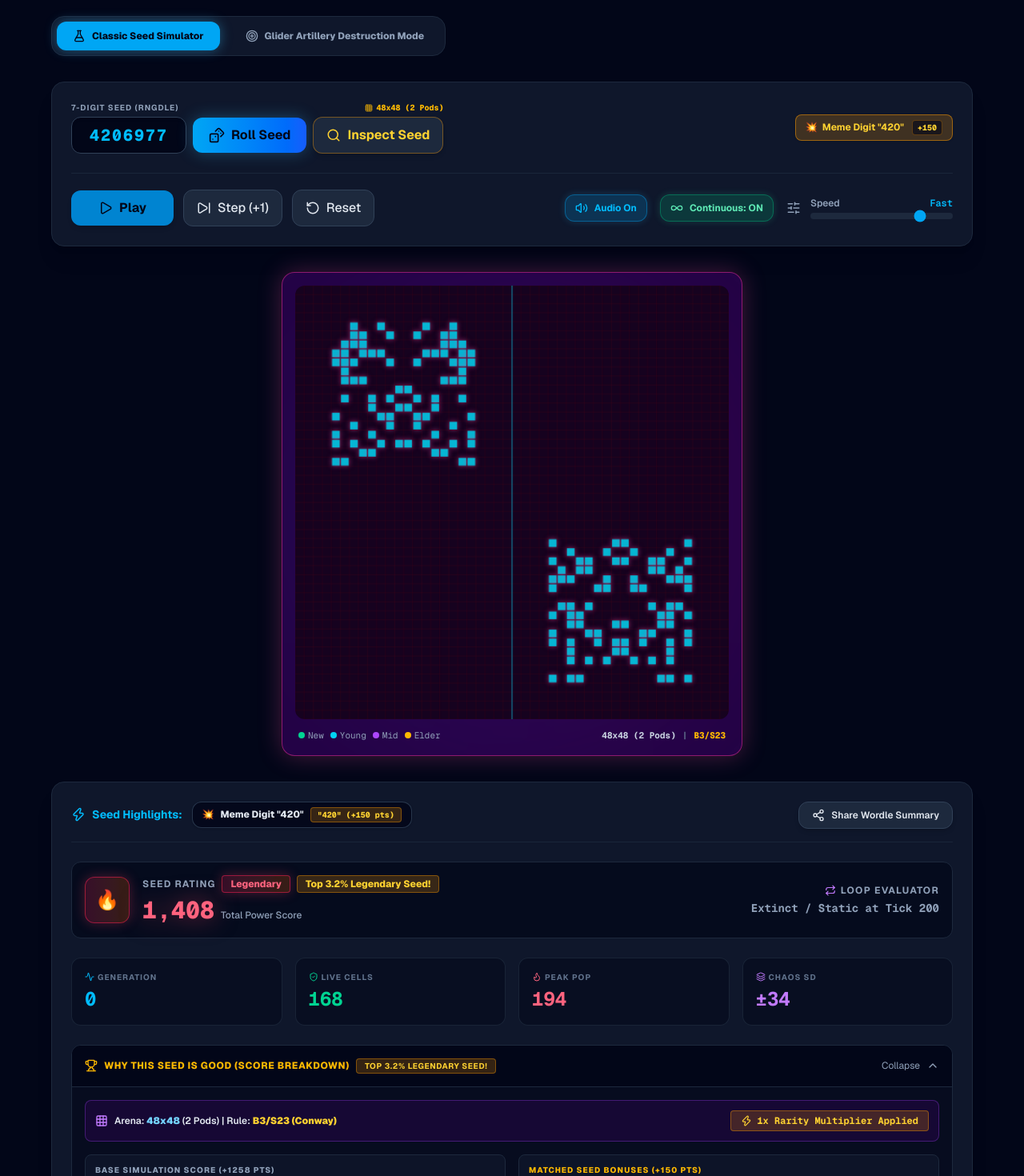
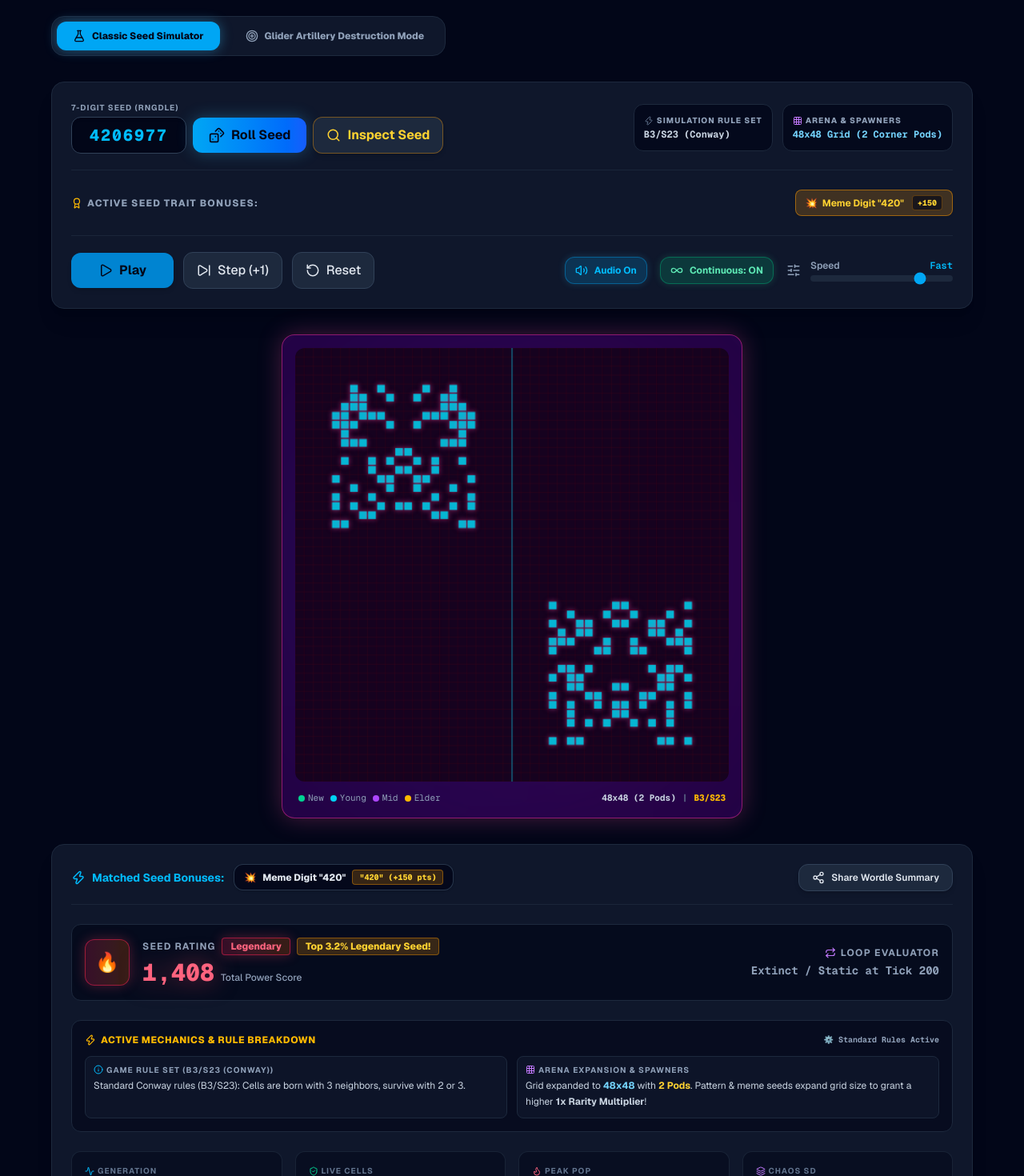
Before and after one commit to councs/engineeringhub, a Next.js app: page /projects/rngdle-life in a window 1280 px wide. Shown: the part 200-1670 px from the top of the page at 80% size. Built offline with nearby package versions, Linux system fonts and the light colour scheme.

Commit message:
feat: add explicit Rule Set and Arena Status badges plus Active Mechanics Explainer Box to clarify rule mutations vs grid expansions

```diff
--- a/components/rngdle-life/AnalyticsDashboard.tsx
+++ b/components/rngdle-life/AnalyticsDashboard.tsx
@@ -2,7 +2,7 @@
 
 import { useState, useEffect } from 'react';
 import { useRngdleStore } from '@/lib/store/useRngdleStore';
-import { Share2, Check, Sparkles, Activity, ShieldCheck, Flame, Repeat, Flag, Layers, ChevronDown, ChevronUp, Zap, Trophy, Grid, Sparkle } from 'lucide-react';
+import { Share2, Check, Sparkles, Activity, ShieldCheck, Flame, Repeat, Flag, Layers, ChevronDown, ChevronUp, Zap, Trophy, Grid, Info, HelpCircle } from 'lucide-react';
 
 function ScoreTicker({ targetScore, rating }: { targetScore: number; rating: string }) {
   const [displayScore, setDisplayScore] = useState(0);
@@ -100,6 +100,18 @@ export default function AnalyticsDashboard() {
     appliedTraits: [],
   };
 
+  const ruleMode = evalResult?.ruleMode || 'B3/S23 (Conway)';
+  const isRuleMutated = !ruleMode.includes('Conway');
+
+  let ruleExplanation = 'Standard Conway rules (B3/S23): Cells are born with 3 neighbors, survive with 2 or 3.';
+  if (ruleMode.includes('HighLife')) {
+    ruleExplanation = '💥 HighLife Mutator (B36/S23): Triggered by meme digits (420, 69, 67, 777, 000). Cells are born with 3 OR 6 neighbors, allowing diagonal Replicators to clone infinitely!';
+  } else if (ruleMode.includes('Pattern Shift')) {
+    ruleExplanation = '⚡ Pattern Shift Mutator (B357/S23): Triggered by pattern sequences or triplets. Cells are born with 3, 5, or 7 neighbors, generating hyper-dense lattice waves!';
+  } else if (ruleMode.includes('Replicator Overdrive')) {
+    ruleExplanation = '🌌 Replicator Overdrive (B368/S23): Triggered by quad zeros (0000). Cells are born with 3, 6, or 8 neighbors in a 64x64 4-pod battle arena!';
+  }
+
   return (
     <div className="flex flex-col gap-6 p-6 bg-slate-900 rounded-2xl border border-slate-800 shadow-xl w-full text-slate-200">
 
@@ -141,7 +153,7 @@ export default function AnalyticsDashboard() {
         <div className="flex flex-wrap items-center gap-2">
           <div className="flex items-center gap-2 text-sky-400 font-bold text-sm mr-1">
             <Zap size={18} />
-            <span>Seed Highlights:</span>
+            <span>Matched Seed Bonuses:</span>
           </div>
 
           {bd.appliedTraits && bd.appliedTraits.length > 0 ? (
@@ -217,6 +229,42 @@ export default function AnalyticsDashboard() {
               <span className="text-slate-400">Extinct / Static at Tick {evalResult?.lifespan}</span>
             )}
           </span>
+        </div>
+      </div>
+
+      {/* CLEAR RULE & ARENA EXPLANATION BOX */}
+      <div className={`flex flex-col p-4 rounded-xl border transition-all text-xs gap-2 ${
+        isRuleMutated
+          ? 'bg-gradient-to-r from-amber-950/40 to-purple-950/40 border-amber-500/40 shadow-inner'
+          : 'bg-slate-950/60 border-slate-800'
+      }`}>
+        <div className="flex items-center justify-between">
+          <span className="font-extrabold uppercase tracking-wider text-amber-400 flex items-center gap-1.5">
+            <Zap size={14} /> Active Mechanics & Rule Breakdown
+          </span>
+          <span className="font-mono text-[10px] text-slate-400 font-bold">
+            {isRuleMutated ? '✨ Mutated Rules Active' : '⚙️ Standard Rules Active'}
+          </span>
+        </div>
+
+        <div className="grid grid-cols-1 md:grid-cols-2 gap-3 mt-1">
+          <div className="flex flex-col gap-1 p-2.5 rounded-lg bg-slate-900/80 border border-slate-800">
+            <span className="text-[10px] font-bold text-slate-400 uppercase tracking-widest flex items-center gap-1">
+              <Info size={12} className="text-sky-400" /> Game Rule Set ({ruleMode})
+            </span>
+            <p className="text-slate-300 leading-relaxed font-sans">
+              {ruleExplanation}
+            </p>
+          </div>
+
+          <div className="flex flex-col gap-1 p-2.5 rounded-lg bg-slate-900/80 border border-slate-800">
+            <span className="text-[10px] font-bold text-slate-400 uppercase tracking-widest flex items-center gap-1">
+              <Grid size={12} className="text-purple-400" /> Arena Expansion & Spawners
+            </span>
+            <p className="text-slate-300 leading-relaxed font-sans">
+              Grid expanded to <strong className="text-sky-300">{evalResult?.gridSize}x{evalResult?.gridSize}</strong> with <strong className="text-amber-300">{evalResult?.podCount} {evalResult?.podCount === 1 ? 'Pod' : 'Pods'}</strong>. Pattern & meme seeds expand grid size to grant a higher <strong>{bd.multiplier}x Rarity Multiplier</strong>!
+            </p>
+          </div>
         </div>
       </div>
 
--- a/components/rngdle-life/SeedControls.tsx
+++ b/components/rngdle-life/SeedControls.tsx
@@ -2,7 +2,7 @@
 
 import { useState } from 'react';
 import { useRngdleStore } from '@/lib/store/useRngdleStore';
-import { Dices, Play, Pause, SkipForward, SkipBack, RotateCcw, SlidersHorizontal, Volume2, VolumeX, Zap, Search, X, ShieldAlert, Infinity as InfinityIcon, Grid, Info, Award } from 'lucide-react';
+import { Dices, Play, Pause, SkipForward, SkipBack, RotateCcw, SlidersHorizontal, Volume2, VolumeX, Zap, Search, X, ShieldAlert, Infinity as InfinityIcon, Grid, Info, Award, Compass } from 'lucide-react';
 
 export default function SeedControls() {
   const {
@@ -52,23 +52,17 @@ export default function SeedControls() {
     setInputVal(newSeed);
   };
 
+  const isRuleMutated = evalResult?.ruleMode && !evalResult.ruleMode.includes('Conway');
+
   return (
     <div className="flex flex-col gap-6 p-6 bg-slate-900 rounded-2xl border border-slate-800 shadow-xl w-full text-slate-200">
-      {/* Top Bar: Seed Input, Mutator Rule Tag, & Roll/Inspect Buttons */}
-      <div className="flex flex-col sm:flex-row items-center justify-between gap-4">
+
+      {/* Top Bar: Seed Input, Active Rule Badge, Arena Size Badge */}
+      <div className="flex flex-col xl:flex-row items-start xl:items-center justify-between gap-4 border-b border-slate-800/80 pb-5">
 
         {/* Seed Roller Input */}
-        <div className="flex items-center gap-3 w-full sm:w-auto">
-          <div className="flex flex-col gap-1">
-            <div className="flex items-center justify-between gap-2">
+        <div className="flex flex-col gap-1 w-full xl:w-auto">
           <span className="text-[10px] uppercase font-bold tracking-widest text-slate-400">7-Digit Seed (RNGdle)</span>
-              {evalResult && (
-                <span className="text-[10px] font-extrabold text-amber-400 font-mono flex items-center gap-1">
-                  <Grid size={10} /> {evalResult.gridSize}x{evalResult.gridSize} ({evalResult.podCount} {evalResult.podCount === 1 ? 'Pod' : 'Pods'})
-                </span>
-              )}
-            </div>
-
           <div className="flex items-center gap-2">
             <input
               type="text"
@@ -79,7 +73,7 @@ export default function SeedControls() {
             />
             <button
               onClick={handleRoll}
-                className="flex items-center gap-2 px-5 py-2.5 bg-gradient-to-r from-sky-500 to-blue-600 hover:from-sky-400 hover:to-blue-500 text-slate-950 font-bold rounded-xl transition-all shadow-[0_0_20px_rgba(56,189,248,0.3)] active:scale-95"
+              className="flex items-center gap-2 px-5 py-2.5 bg-gradient-to-r from-sky-500 to-blue-600 hover:from-sky-400 hover:to-blue-500 text-slate-950 font-bold rounded-xl transition-all shadow-[0_0_20px_rgba(56,189,248,0.3)] active:scale-95 shrink-0"
             >
               <Dices size={20} /> Roll Seed
             </button>
@@ -87,7 +81,7 @@ export default function SeedControls() {
             {/* Inspect Seed Mode Button */}
             <button
               onClick={() => (isInspecting ? exitInspection() : startInspection())}
-                className={`flex items-center gap-2 px-4 py-2.5 rounded-xl font-bold transition-all border shadow-md ${
+              className={`flex items-center gap-2 px-4 py-2.5 rounded-xl font-bold transition-all border shadow-md shrink-0 ${
                 isInspecting
                   ? 'bg-amber-500 text-slate-950 border-amber-400 shadow-[0_0_15px_rgba(250,204,21,0.4)]'
                   : 'bg-slate-800 hover:bg-slate-700 text-amber-300 border-amber-500/40'
@@ -99,10 +93,45 @@ export default function SeedControls() {
             </button>
           </div>
         </div>
+
+        {/* ACTIVE RULE & ARENA STATUS BADGES (OBVIOUS BREAKDOWN) */}
+        <div className="flex flex-wrap items-center gap-3 w-full xl:w-auto">
+
+          {/* Active Rule Badge */}
+          <div className={`flex flex-col p-3 rounded-xl border transition-all ${
+            isRuleMutated
+              ? 'bg-amber-500/20 border-amber-500/50 text-amber-300 shadow-[0_0_15px_rgba(245,158,11,0.2)]'
+              : 'bg-slate-950/80 border-slate-800 text-slate-300'
+          }`}>
+            <span className="text-[10px] uppercase font-extrabold tracking-widest text-slate-400 flex items-center gap-1">
+              <Zap size={12} className={isRuleMutated ? 'text-amber-400' : 'text-slate-500'} /> Simulation Rule Set
+            </span>
+            <span className="text-xs font-mono font-bold mt-0.5">
+              {evalResult?.ruleMode || 'B3/S23 (Conway)'}
+            </span>
+          </div>
+
+          {/* Arena Dimensions & Pod Spawner Badge */}
+          <div className="flex flex-col p-3 rounded-xl border bg-slate-950/80 border-slate-800 text-slate-300">
+            <span className="text-[10px] uppercase font-extrabold tracking-widest text-slate-400 flex items-center gap-1">
+              <Grid size={12} className="text-purple-400" /> Arena & Spawners
+            </span>
+            <span className="text-xs font-mono font-bold text-sky-300 mt-0.5">
+              {evalResult?.gridSize}x{evalResult?.gridSize} Grid ({evalResult?.podCount} {evalResult?.podCount === 1 ? 'Pod' : 'Corner Pods'})
+            </span>
+          </div>
+
+        </div>
+
       </div>
 
       {/* Trait Badge Chips with Interactive Hover Popovers */}
-        <div className="flex flex-wrap gap-2 items-center justify-start sm:justify-end w-full sm:w-auto relative">
+      <div className="flex flex-wrap items-center justify-between gap-3">
+        <span className="text-xs font-extrabold uppercase tracking-widest text-slate-400 flex items-center gap-1.5">
+          <Award size={14} className="text-amber-400" /> Active Seed Trait Bonuses:
+        </span>
+
+        <div className="flex flex-wrap gap-2 items-center">
           {evalResult?.traits && evalResult.traits.length > 0 ? (
             evalResult.traits.map((trait) => (
               <div
@@ -121,7 +150,7 @@ export default function SeedControls() {
 
                 {/* Trait Interactive Popover Tooltip */}
                 {activeTraitHover === trait.id && (
-                  <div className="absolute top-full right-0 mt-2 z-50 w-64 p-3 bg-slate-950/95 backdrop-blur-md border border-amber-500/50 rounded-xl shadow-2xl text-slate-200 animate-in fade-in duration-200 pointer-events-none">
+                  <div className="absolute top-full right-0 mt-2 z-50 w-72 p-3 bg-slate-950/95 backdrop-blur-md border border-amber-500/50 rounded-xl shadow-2xl text-slate-200 animate-in fade-in duration-200 pointer-events-none">
                     <div className="flex items-center gap-2 border-b border-slate-800 pb-2 mb-2">
                       <span className="text-lg">{trait.emoji}</span>
                       <div className="flex flex-col">
@@ -144,7 +173,7 @@ export default function SeedControls() {
             ))
           ) : (
             <div className="px-3 py-1.5 rounded-lg border border-slate-800 bg-slate-950/60 text-slate-500 text-xs font-medium flex items-center gap-1.5">
-              <span>⚙️</span> Standard Conway Rule (B3/S23)
+              <span>⚙️ Standard Conway Rules (No Special Trait Bonuses)</span>
             </div>
           )}
         </div>
```
Lines whose indentation alone changed are shown as unchanged.
